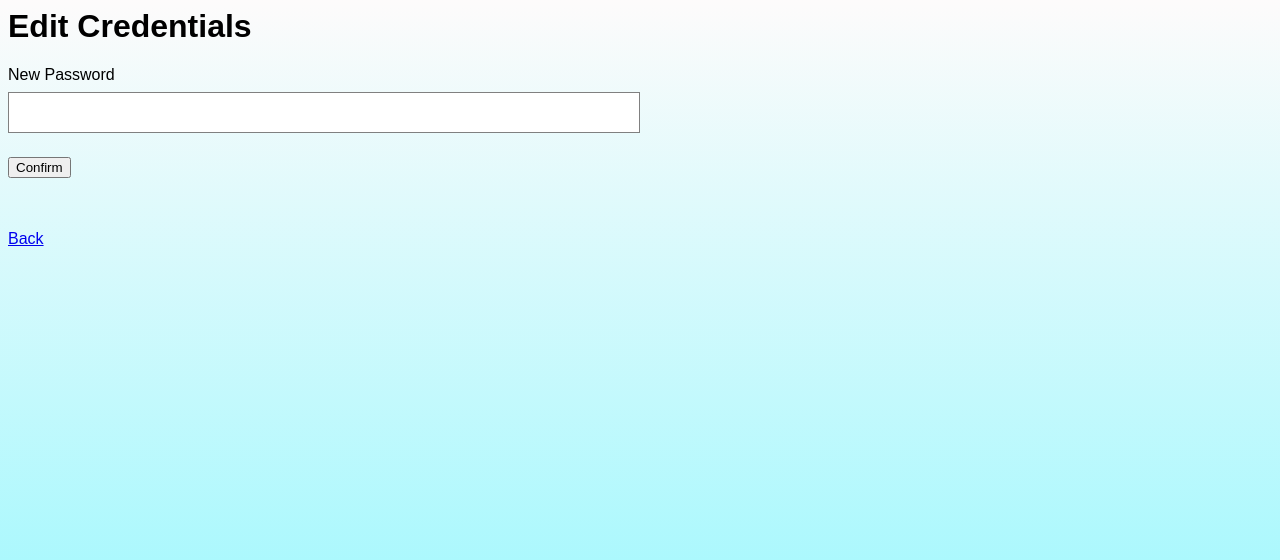
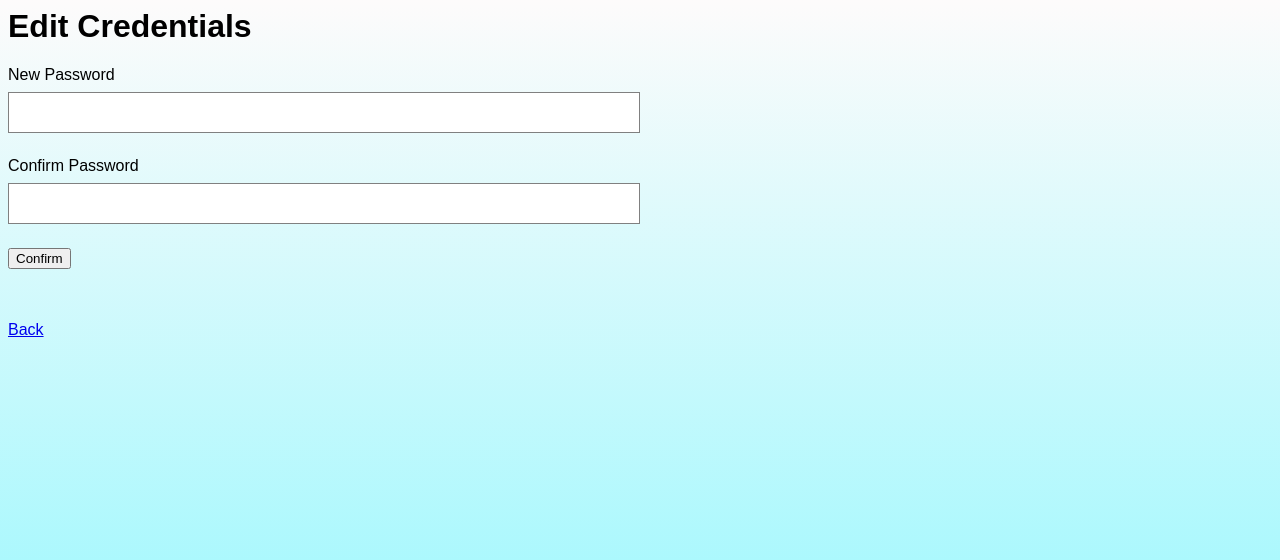
Before and after one commit to senaig97/Project, a Flask app: page /editCredentials in a window 1280 px wide. Shown: the top 560 px of the page. Run offline with Flask 2, Linux system fonts and the light colour scheme; a user stored in the database is signed in.

Commit message:
Changing password now requires confirmation.

```diff
--- a/app/forms.py
+++ b/app/forms.py
@@ -13,6 +13,7 @@ class LoginForm(FlaskForm):
 
 class EditCredsForm(FlaskForm):
     newPassword = PasswordField('New Password', validators=[DataRequired()])
+    confirmPassword = PasswordField('Confirm Password', validators=[DataRequired(), EqualTo('newPassword')])
     submit = SubmitField('Confirm')
 
 
--- a/app/templates/editCredentials.html
+++ b/app/templates/editCredentials.html
@@ -49,6 +49,10 @@
             {{ form.newPassword.label }}<br>
             {{ form.newPassword(size=32) }}
         </p>
+        <p>
+            {{ form.confirmPassword.label }}<br>
+            {{ form.confirmPassword(size=32) }}
+        </p>
 
         <p>{{ form.submit() }}</p>
         <br><br><a href="http://127.0.0.1:5000/home">Back</a>
```
